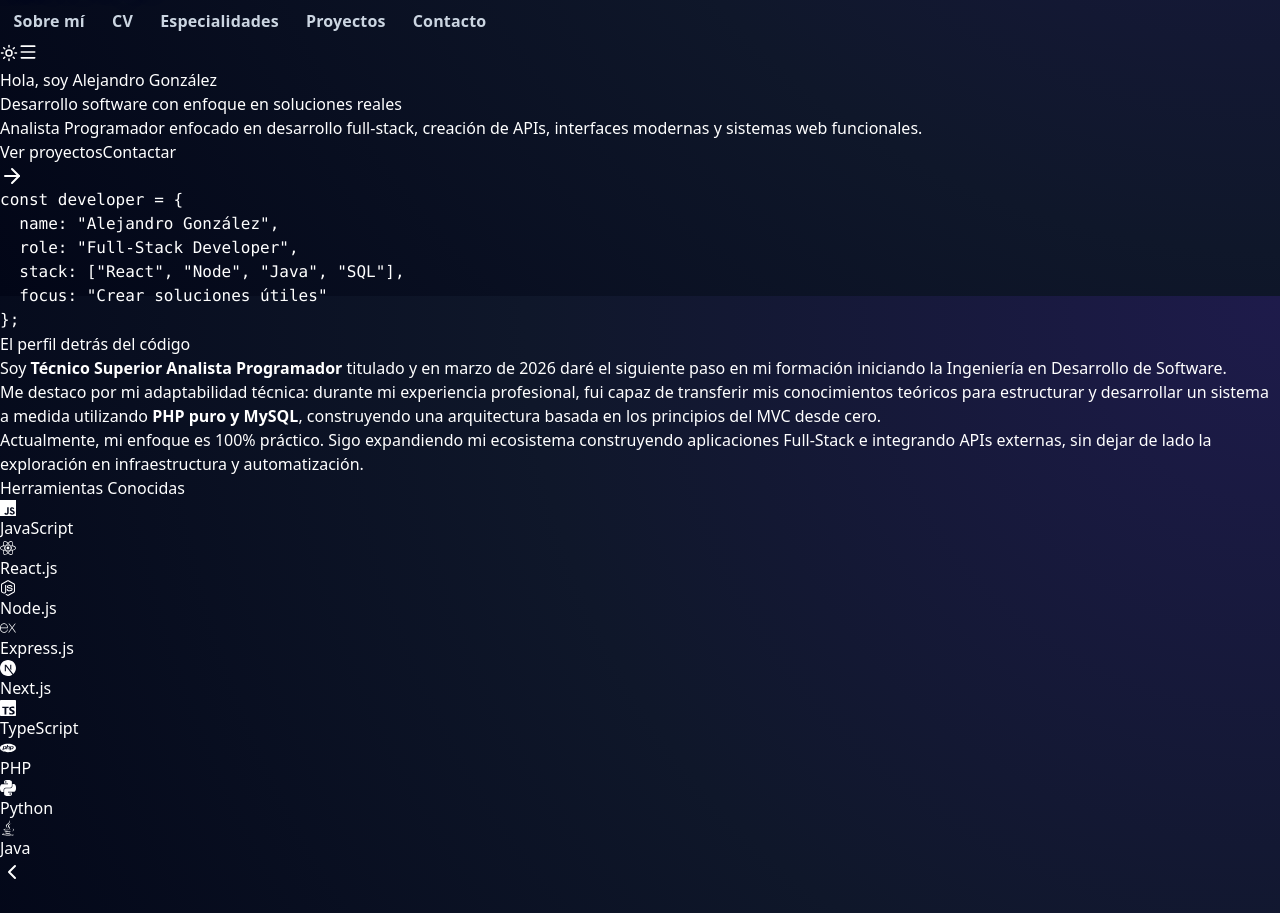
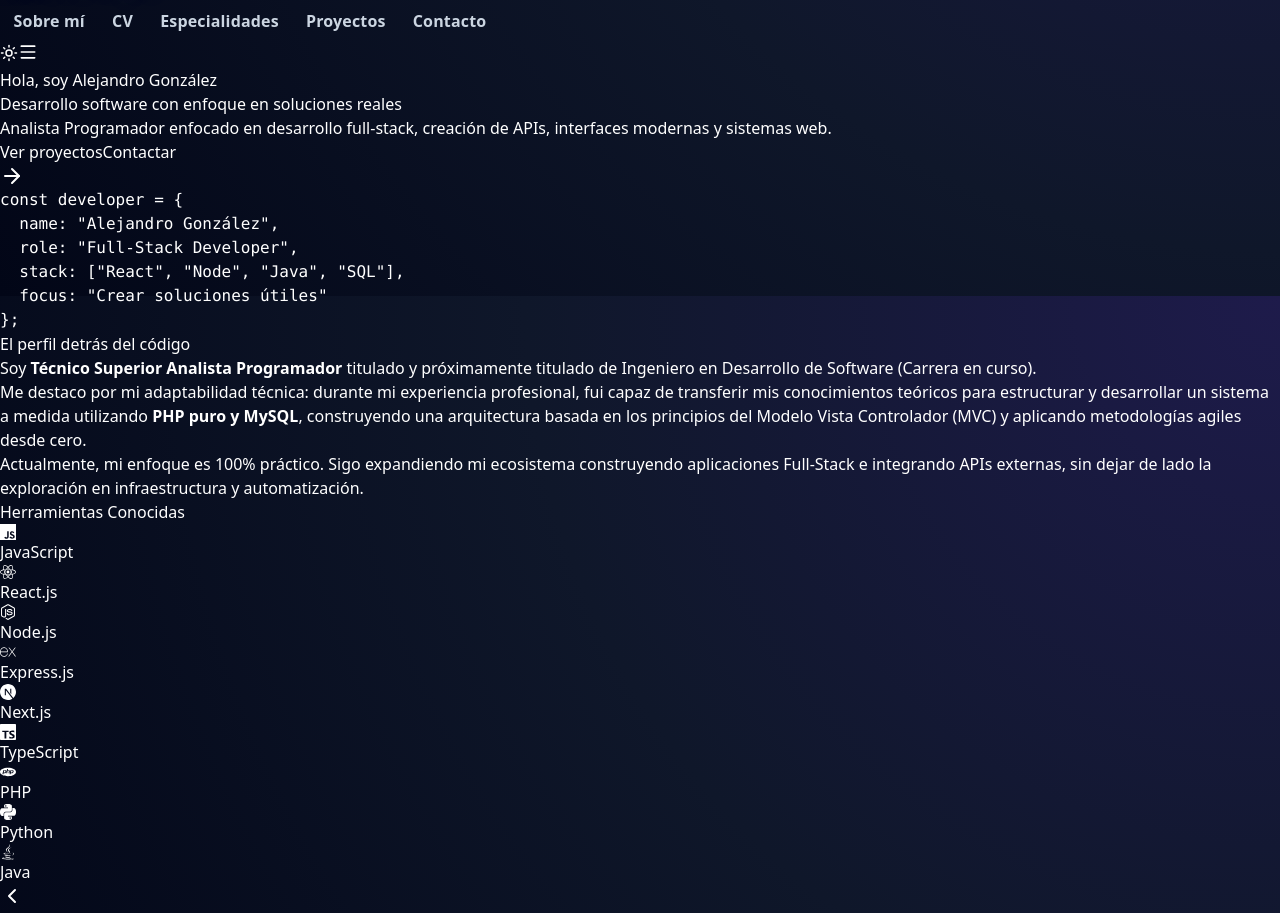
Before and after one commit to aagv2004/mi-portafolio, a React (Vite) app: page / in a window 1280 px wide. Shown: the part 1304-2217 px from the top of the page. Built offline with nearby package versions, Linux system fonts and the light colour scheme.

Commit message:
Se cambiaron algunos textos solamente

```diff
--- a/src/App.jsx
+++ b/src/App.jsx
@@ -138,7 +138,7 @@
 
             <p className="max-w-xl text-base md:text-lg text-slate-400 mb-8 leading-relaxed">
               Analista Programador enfocado en desarrollo full-stack, creación
-              de APIs, interfaces modernas y sistemas web funcionales.
+              de APIs, interfaces modernas y sistemas web.
             </p>
 
             <div className="flex flex-col sm:flex-row gap-4">
--- a/src/components/SobreMi.jsx
+++ b/src/components/SobreMi.jsx
@@ -102,8 +102,7 @@
                 <strong className="text-indigo-400 font-semibold">
                   Técnico Superior Analista Programador
                 </strong>{" "}
-                titulado y en marzo de 2026 daré el siguiente paso en mi
-                formación iniciando la Ingeniería en Desarrollo de Software.
+                titulado y próximamente titulado de Ingeniero en Desarrollo de Software (Carrera en curso).
               </p>
               <p>
                 Me destaco por mi adaptabilidad técnica: durante mi experiencia
@@ -112,7 +111,7 @@
                 <strong className="text-white font-semibold">
                   PHP puro y MySQL
                 </strong>
-                , construyendo una arquitectura basada en los principios del MVC
+                , construyendo una arquitectura basada en los principios del Modelo Vista Controlador (MVC) y aplicando metodologías agiles
                 desde cero.
               </p>
               <p>
```
